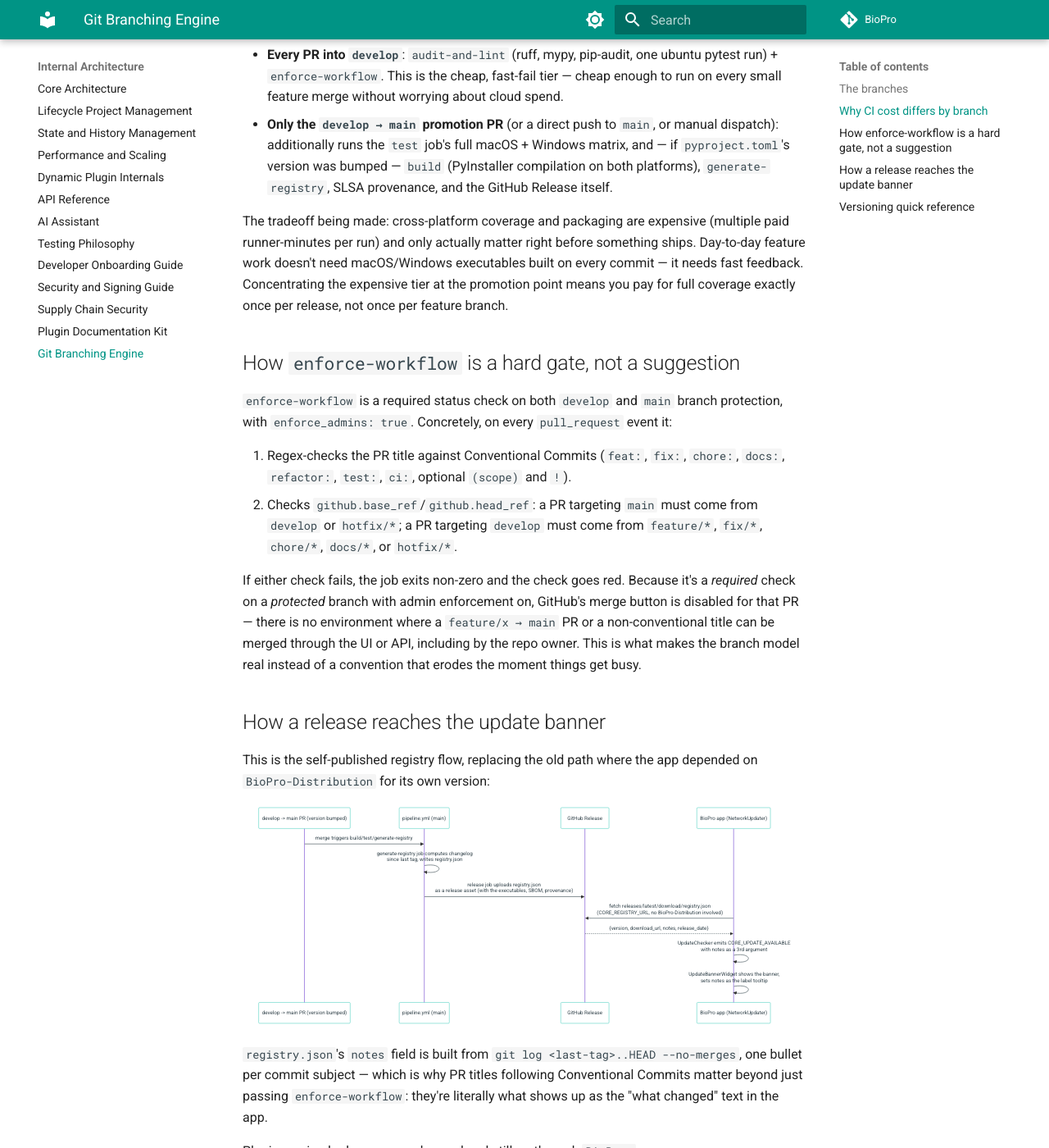
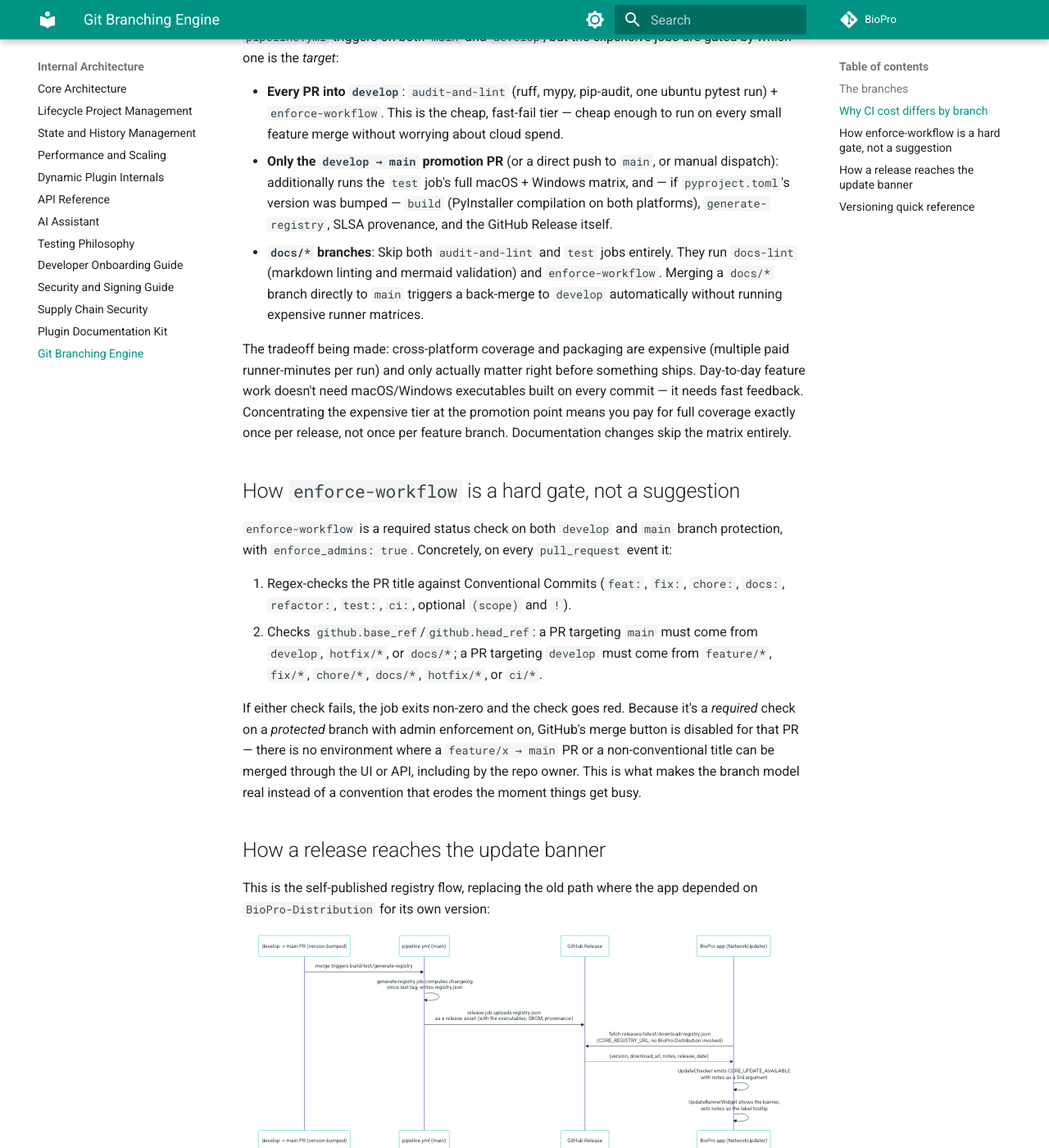
Before and after one commit to KalaimaranB/BioPro, an MkDocs documentation site: the page built from docs/internal/23_Git_Branching_Engine.md, in a window 1280 px wide and 1400 px high, scrolled down 1514 px. Shown: the whole window at 82% size. Built offline with MkDocs 1.6.1 and Material for MkDocs 9.7.7, drawn with Linux system fonts in a browser that asks for light colours; comment, search, counter and statistics services are not loaded; some of the changed text lies outside the part shown.

Commit message:
docs: document new docs-to-main workflow and optimize CI (#27)
* docs: document new docs-to-main workflow and optimize CI

- Update CONTRIBUTING.md and 23_Git_Branching_Engine.md to explain
  the new docs/* fast-track (merging directly to main, bypassing
  expensive tests, triggering back-merge).
- Update pipeline.yml to actually skip the audit-and-lint and
  test matrices when github.head_ref starts with 'docs/'.

* ci: satisfy required matrix checks for docs-only PRs

A matrix job skipped via 'if' at the job level doesn't evaluate the
matrix, meaning the specific matrix job names (e.g., 'Run Tests (macos-latest)')
are never generated. Because they are required checks on main, the PR blocks
forever waiting for them.

Added a lightweight dummy job that runs on ubuntu-latest but shares the
same display name and matrix definition. It runs when head_ref is docs/*,
instantly generating and passing the required matrix check names without
booting expensive macOS/Windows runners.

````diff
--- a/docs/internal/23_Git_Branching_Engine.md
+++ b/docs/internal/23_Git_Branching_Engine.md
@@ -8,7 +8,8 @@ This document explains the *system*, not the commands — what each branch is fo
 | --- | --- | --- | --- |
 | `main` | Production. What a released build was compiled from. | Protected, `enforce_admins: true`, requires `audit-and-lint` + `test` + `enforce-workflow` | Permanent |
 | `develop` | Staging/integration. Where feature work lands and accumulates before a release. | Protected, `enforce_admins: true`, requires `audit-and-lint` + `enforce-workflow` | Permanent |
-| `feature/*`, `fix/*`, `chore/*`, `docs/*` | A single unit of work | None (auto-deleted on merge) | Days |
+| `feature/*`, `fix/*`, `chore/*` | A single unit of work | None (auto-deleted on merge) | Days |
+| `docs/*` | Documentation updates (can bypass full test matrix) | None (auto-deleted on merge) | Days |
 | `hotfix/*` | An urgent fix that can't wait for the next `develop → main` promotion | None (auto-deleted on merge) | Hours |
 
 ```mermaid
@@ -50,15 +51,16 @@ Everything short-lived (`feature/*`, `fix/*`, `chore/*`, `docs/*`, `hotfix/*`) p
 
 - **Every PR into `develop`**: `audit-and-lint` (ruff, mypy, pip-audit, one ubuntu pytest run) + `enforce-workflow`. This is the cheap, fast-fail tier — cheap enough to run on every small feature merge without worrying about cloud spend.
 - **Only the `develop → main` promotion PR** (or a direct push to `main`, or manual dispatch): additionally runs the `test` job's full macOS + Windows matrix, and — if `pyproject.toml`'s version was bumped — `build` (PyInstaller compilation on both platforms), `generate-registry`, SLSA provenance, and the GitHub Release itself.
+- **`docs/*` branches**: Skip both `audit-and-lint` and `test` jobs entirely. They run `docs-lint` (markdown linting and mermaid validation) and `enforce-workflow`. Merging a `docs/*` branch directly to `main` triggers a back-merge to `develop` automatically without running expensive runner matrices.
 
-The tradeoff being made: cross-platform coverage and packaging are expensive (multiple paid runner-minutes per run) and only actually matter right before something ships. Day-to-day feature work doesn't need macOS/Windows executables built on every commit — it needs fast feedback. Concentrating the expensive tier at the promotion point means you pay for full coverage exactly once per release, not once per feature branch.
+The tradeoff being made: cross-platform coverage and packaging are expensive (multiple paid runner-minutes per run) and only actually matter right before something ships. Day-to-day feature work doesn't need macOS/Windows executables built on every commit — it needs fast feedback. Concentrating the expensive tier at the promotion point means you pay for full coverage exactly once per release, not once per feature branch. Documentation changes skip the matrix entirely.
 
 ## How `enforce-workflow` is a hard gate, not a suggestion
 
 `enforce-workflow` is a required status check on both `develop` and `main` branch protection, with `enforce_admins: true`. Concretely, on every `pull_request` event it:
 
 1. Regex-checks the PR title against Conventional Commits (`feat:`, `fix:`, `chore:`, `docs:`, `refactor:`, `test:`, `ci:`, optional `(scope)` and `!`).
-2. Checks `github.base_ref`/`github.head_ref`: a PR targeting `main` must come from `develop` or `hotfix/*`; a PR targeting `develop` must come from `feature/*`, `fix/*`, `chore/*`, `docs/*`, or `hotfix/*`.
+2. Checks `github.base_ref`/`github.head_ref`: a PR targeting `main` must come from `develop`, `hotfix/*`, or `docs/*`; a PR targeting `develop` must come from `feature/*`, `fix/*`, `chore/*`, `docs/*`, `hotfix/*`, or `ci/*`.
 
 If either check fails, the job exits non-zero and the check goes red. Because it's a *required* check on a *protected* branch with admin enforcement on, GitHub's merge button is disabled for that PR — there is no environment where a `feature/x → main` PR or a non-conventional title can be merged through the UI or API, including by the repo owner. This is what makes the branch model real instead of a convention that erodes the moment things get busy.
 
````
Also changed, not shown: CONTRIBUTING.md (+12 -4 lines), 1 other file.
